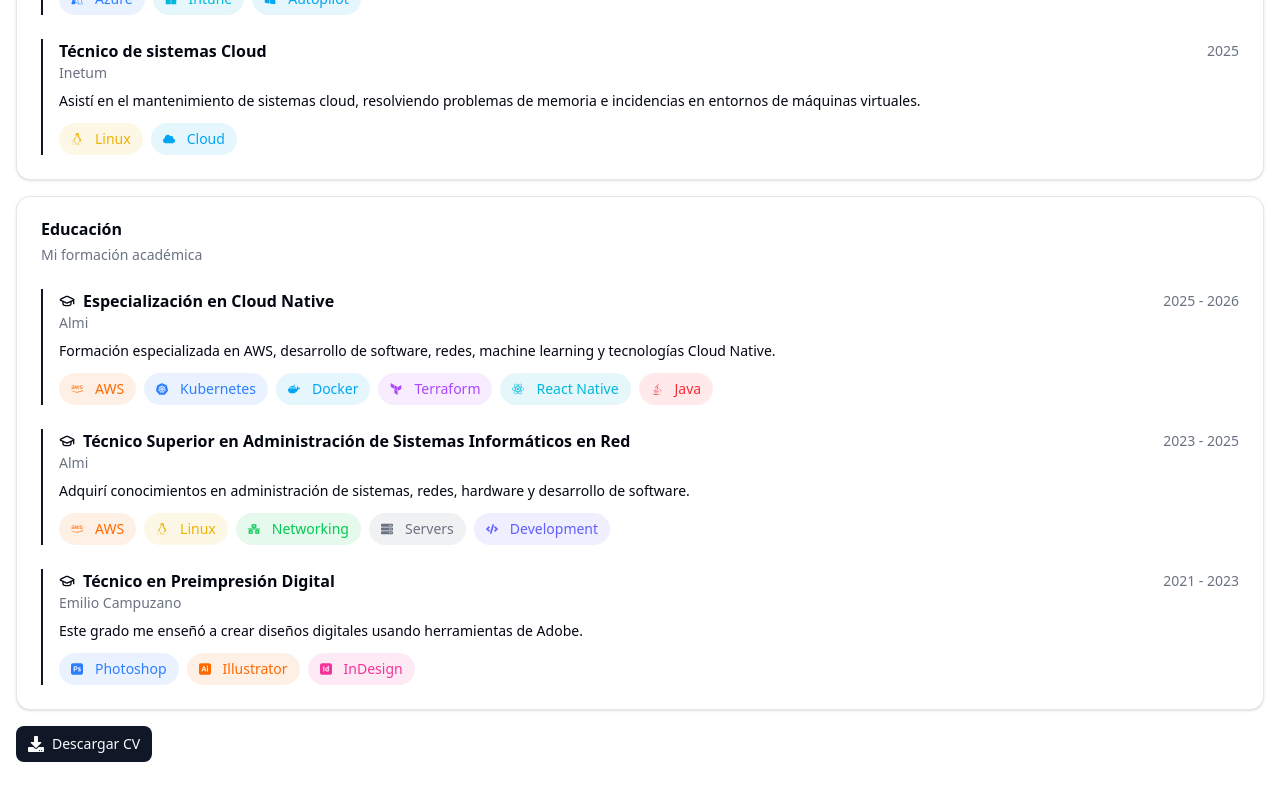
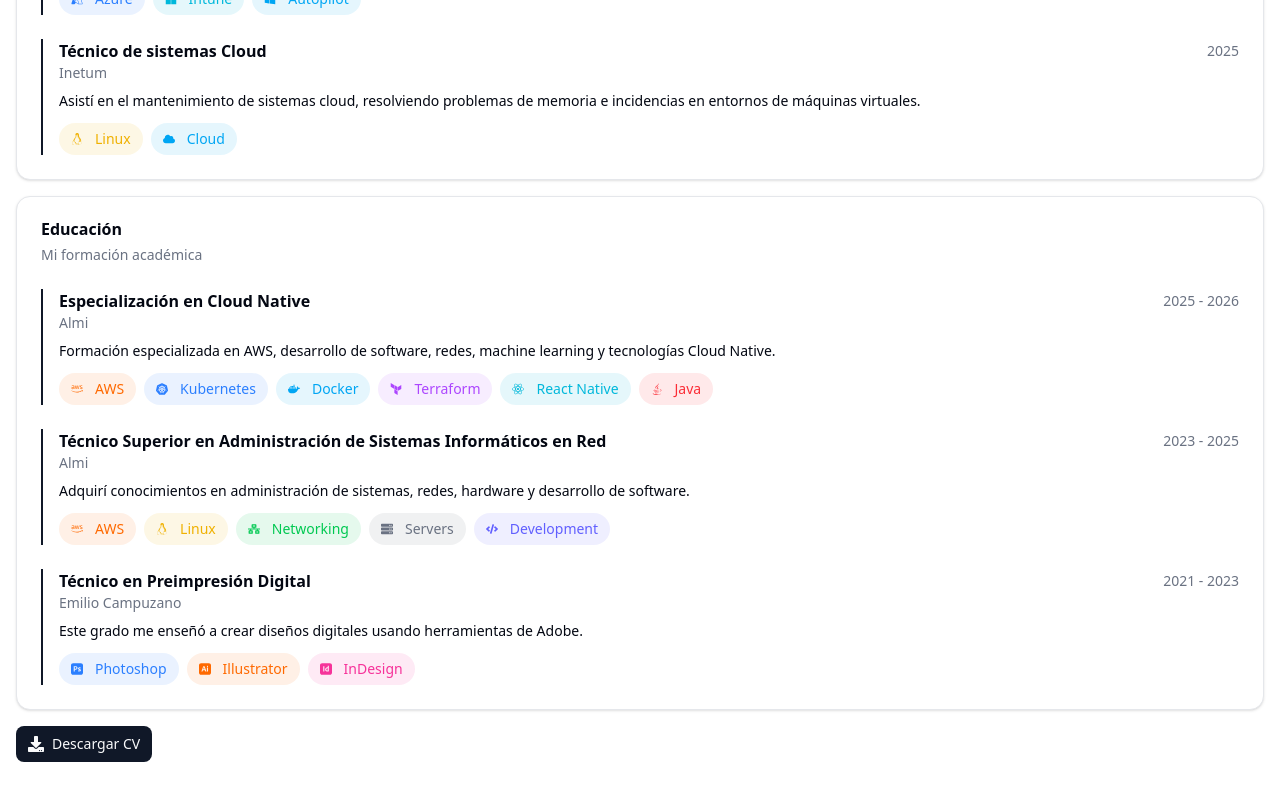
Before and after one commit to alexdeveloper05/portfolio, a Next.js app: page / in a window 1280 px wide. Shown: the part 742-1542 px from the top of the page. Built offline with nearby package versions, Linux system fonts and the light colour scheme; a web font is replaced by a local one.

Commit message:
fix: education logo fix

```diff
--- a/components/education.tsx
+++ b/components/education.tsx
@@ -80,7 +80,6 @@
           <div key={index} className="border-l-2 border-primary pl-4">
             <div className="flex flex-col sm:flex-row sm:items-center sm:justify-between gap-1">
               <h3 className="font-semibold flex items-center gap-2">
-                <GraduationCap className="size-4" />
                 {edu.degree}
               </h3>
               <span className="text-sm text-muted-foreground">{edu.period}</span>
```
